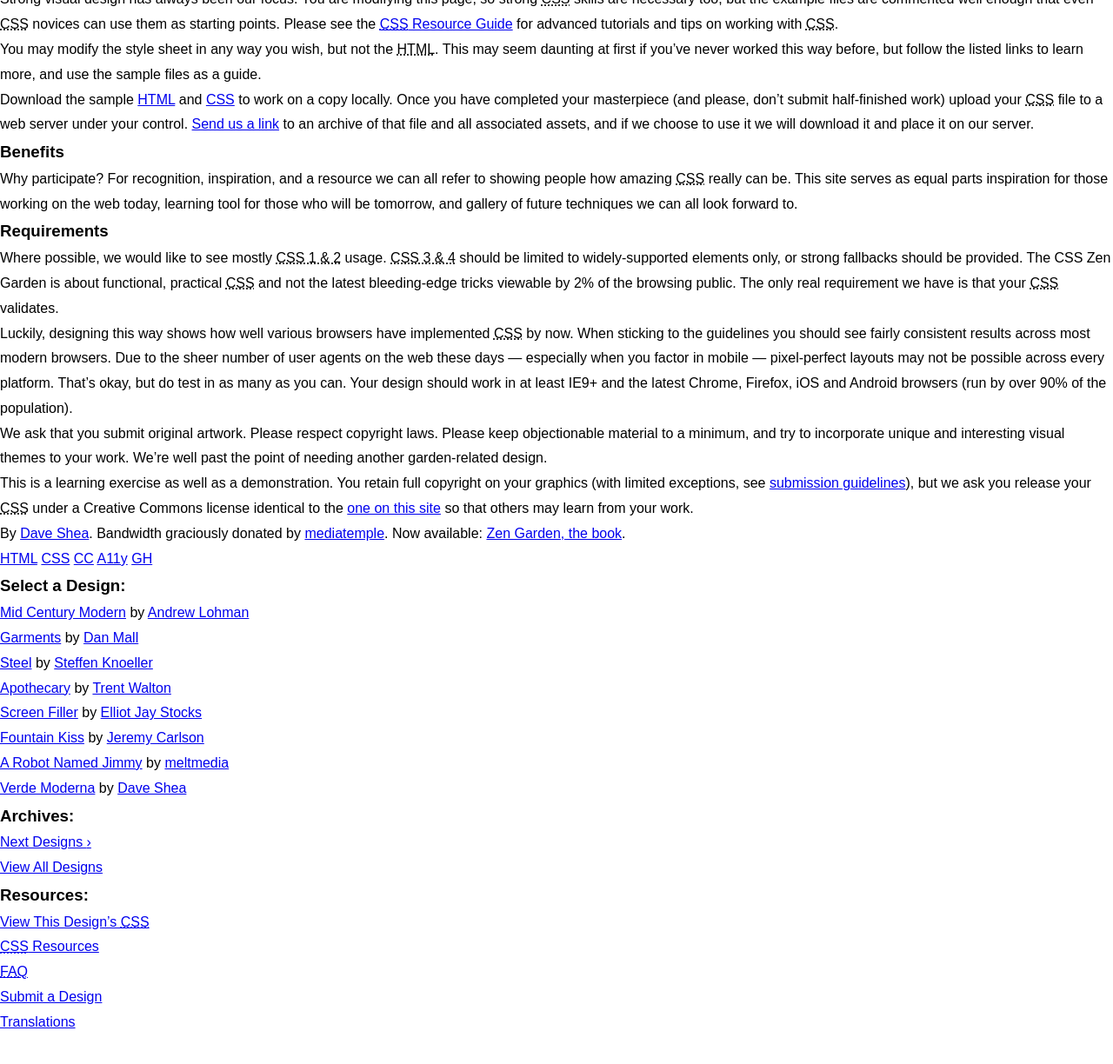
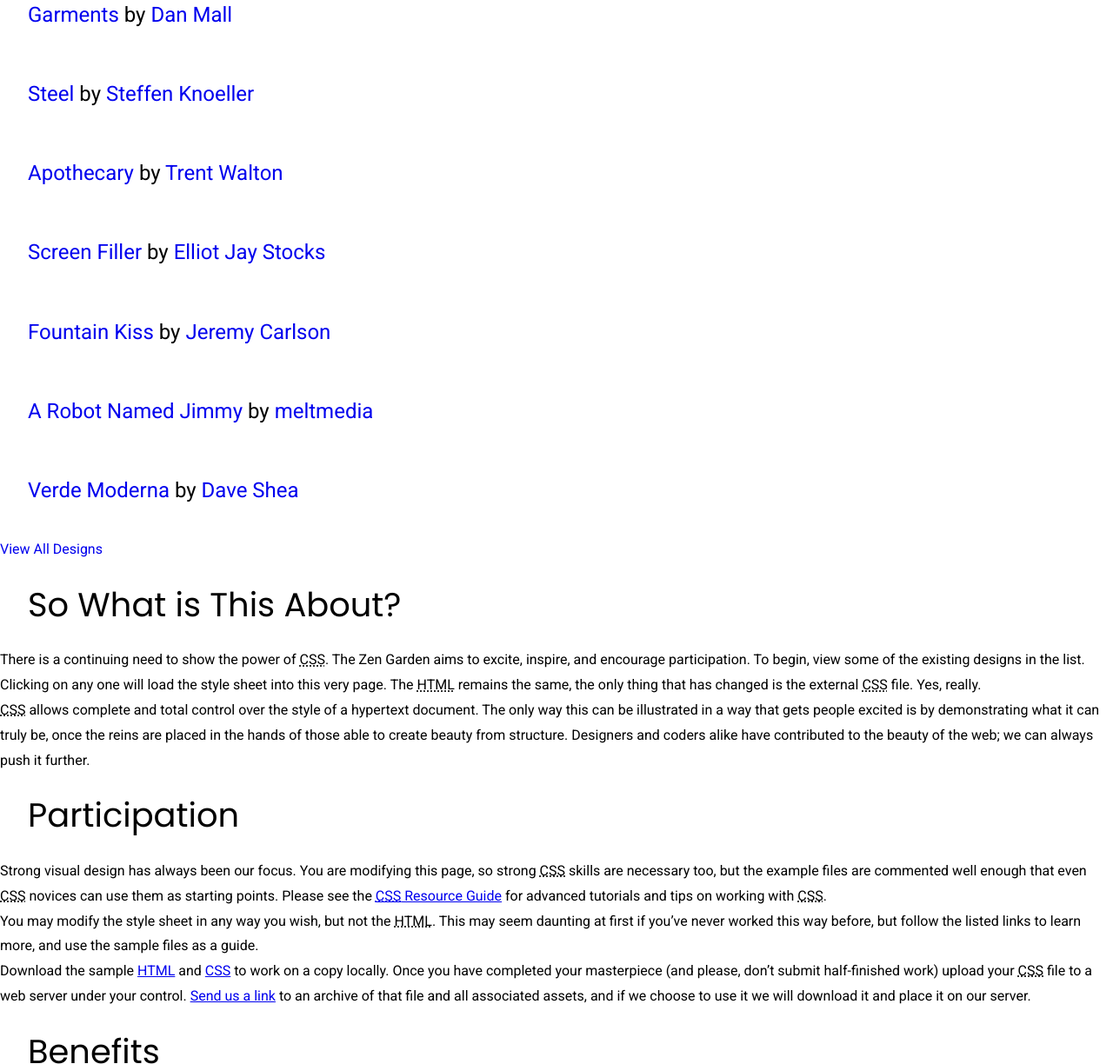
Before and after one commit to AzrielleP/Pure-HTML-and-CSS-Practice-Repo, a plain HTML site: page CSS Zen/index.html in a window 1280 px wide. Shown: the part 1826-3050 px from the top of the page at 87% size. Before the commit the page ends 3016 px from the top, so only its background shows below. Drawn offline with Linux system fonts and the light colour scheme.

Commit message:
Updated index.html

```diff
--- a/CSS Zen/index.html
+++ b/CSS Zen/index.html
@@ -8,6 +8,7 @@
 	<link rel="alternate" type="application/rss+xml" title="RSS" href="http://www.csszengarden.com/zengarden.xml">
 
 	<link href="https://fonts.googleapis.com/css?family=Poppins&display=swap" rel="stylesheet">
+	<link href="https://fonts.googleapis.com/css?family=Roboto&display=swap" rel="stylesheet">
 
 	<meta name="viewport" content="width=device-width, initial-scale=1.0">
 	<meta name="author" content="Dave Shea">
@@ -78,6 +79,40 @@
 			<p>The CSS Zen Garden invites you to relax and meditate on the important lessons of the masters. Begin to see with clarity. Learn to use the time-honored techniques in new and invigorating fashion. Become one with the web.</p>
 		</div>
 	</div>
+
+	<div class = "third_page">
+		<h3 class="select">Select a Design</h3>
+			<ul>
+				<li>
+					<a href="/221/" class="design-name">Mid Century Modern</a> by						<a href="http://andrewlohman.com/" class="designer-name">Andrew Lohman</a>
+				</li>
+				<li>
+					<a href="/220/" class="design-name">Garments</a> by						<a href="http://danielmall.com/" class="designer-name">Dan Mall</a>
+				</li>
+				<li>
+					<a href="/219/" class="design-name">Steel</a> by						<a href="http://steffen-knoeller.de" class="designer-name">Steffen Knoeller</a>
+				</li>
+				<li>
+					<a href="/218/" class="design-name">Apothecary</a> by						<a href="http://trentwalton.com" class="designer-name">Trent Walton</a>
+				</li>
+				<li>
+					<a href="/217/" class="design-name">Screen Filler</a> by						<a href="http://elliotjaystocks.com/" class="designer-name">Elliot Jay Stocks</a>
+				</li>
+				<li>
+					<a href="/216/" class="design-name">Fountain Kiss</a> by						<a href="http://jeremycarlson.com" class="designer-name">Jeremy Carlson</a>
+				</li>
+				<li>
+					<a href="/215/" class="design-name">A Robot Named Jimmy</a> by						<a href="http://meltmedia.com/" class="designer-name">meltmedia</a>
+				</li>
+				<li>
+					<a href="/214/" class="design-name">Verde Moderna</a> by						<a href="http://www.mezzoblue.com/" class="designer-name">Dave Shea</a>
+				</li>
+					<a href="http://www.mezzoblue.com/zengarden/alldesigns/" title="View every submission to the Zen Garden.">
+						View All Designs</a>
+				</li>
+		</ul>
+	</div>
+
 		<div class="main supporting" id="zen-supporting" role="main">
 			<div class="explanation" id="zen-explanation" role="article">
 			<h3>So What is This About?</h3>
@@ -118,49 +153,8 @@
 	</div>
 
 
-	<aside class="sidebar" role="complementary">
 		<div class="wrapper">
 
-			<div class="design-selection" id="design-selection">
-				<h3 class="select">Select a Design:</h3>
-				<nav role="navigation">
-					<ul>
-					<li>
-						<a href="/221/" class="design-name">Mid Century Modern</a> by						<a href="http://andrewlohman.com/" class="designer-name">Andrew Lohman</a>
-					</li>					<li>
-						<a href="/220/" class="design-name">Garments</a> by						<a href="http://danielmall.com/" class="designer-name">Dan Mall</a>
-					</li>					<li>
-						<a href="/219/" class="design-name">Steel</a> by						<a href="http://steffen-knoeller.de" class="designer-name">Steffen Knoeller</a>
-					</li>					<li>
-						<a href="/218/" class="design-name">Apothecary</a> by						<a href="http://trentwalton.com" class="designer-name">Trent Walton</a>
-					</li>					<li>
-						<a href="/217/" class="design-name">Screen Filler</a> by						<a href="http://elliotjaystocks.com/" class="designer-name">Elliot Jay Stocks</a>
-					</li>					<li>
-						<a href="/216/" class="design-name">Fountain Kiss</a> by						<a href="http://jeremycarlson.com" class="designer-name">Jeremy Carlson</a>
-					</li>					<li>
-						<a href="/215/" class="design-name">A Robot Named Jimmy</a> by						<a href="http://meltmedia.com/" class="designer-name">meltmedia</a>
-					</li>					<li>
-						<a href="/214/" class="design-name">Verde Moderna</a> by						<a href="http://www.mezzoblue.com/" class="designer-name">Dave Shea</a>
-					</li>					</ul>
-				</nav>
-			</div>
-
-			<div class="design-archives" id="design-archives">
-				<h3 class="archives">Archives:</h3>
-				<nav role="navigation">
-					<ul>
-						<li class="next">
-							<a href="/214/page1">
-								Next Designs <span class="indicator">&rsaquo;</span>
-							</a>
-						</li>
-						<li class="viewall">
-							<a href="http://www.mezzoblue.com/zengarden/alldesigns/" title="View every submission to the Zen Garden.">
-								View All Designs							</a>
-						</li>
-					</ul>
-				</nav>
-			</div>
 
 			<div class="zen-resources" id="zen-resources">
 				<h3 class="resources">Resources:</h3>
@@ -188,7 +182,6 @@
 				</ul>
 			</div>
 		</div>
-	</aside>
 
 
 </div>
--- a/CSS Zen/style.css
+++ b/CSS Zen/style.css
@@ -16,7 +16,12 @@
 }
 
 body {
-	font: 1rem/1.8 Arial, Helvetica, sans-serif;
+	font: 1rem/1.8 'Roboto', sans-serif;
+}
+
+h3{
+	font: 2.4rem/.9 'Poppins', sans-serif; ;
+	padding: 2rem;
 }
 
 /*FIRST PAGE*/
@@ -57,7 +62,6 @@ header h2{
 }
 
 .summary{
-	text-align: left;
 	margin:0 auto;
 	text-align: center;
 	padding-bottom: 15vh;
@@ -70,22 +74,37 @@ header h2{
 	color:white;
 }
 
-.second_page h3{
-	font: 2.5rem/.9 'Poppins', sans-serif;
-	padding: 2rem;
-
-}
-
 .preamble{
 	padding: 2rem;
-	font-size: .9rem;
+	font-size: 2.2vh;
 	text-align: justify;
 }
 
 .preamble p:first-line{
-	color:#407539;
+	color:#449938;
+}
 
+/*Selecting a design */
+.third_page li{
+	margin: 1rem;
+	list-style: none;
+	list-style-position: inside;
+	color: black;
+	padding: 1rem;
+	font-size: 1.5rem;
 }
+
+.third_page a{
+	text-decoration: none;
+}
+
+.third_page a:active{
+	color: #6abe5e;
+}
+
+
+
+
 
 /*FOR LARGER SCREENS */
 @media screen and (min-width:40em){
```
